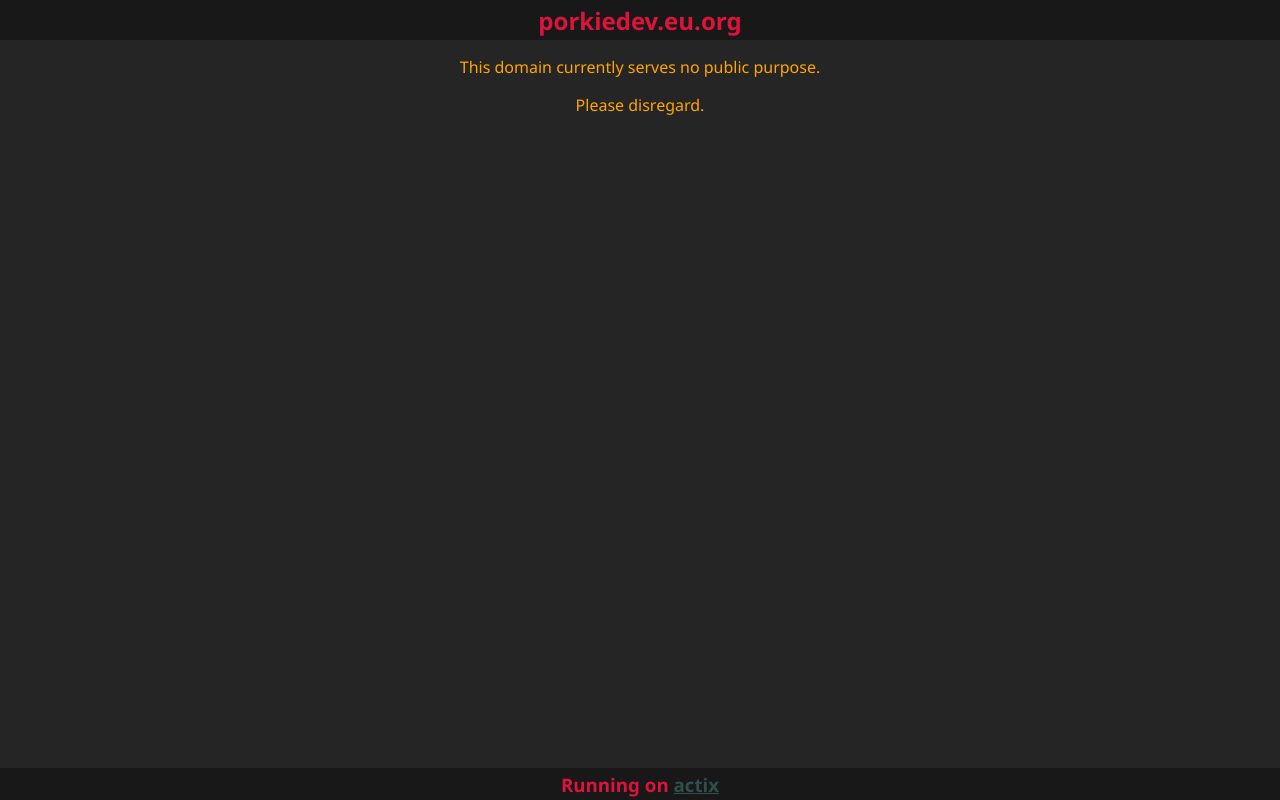
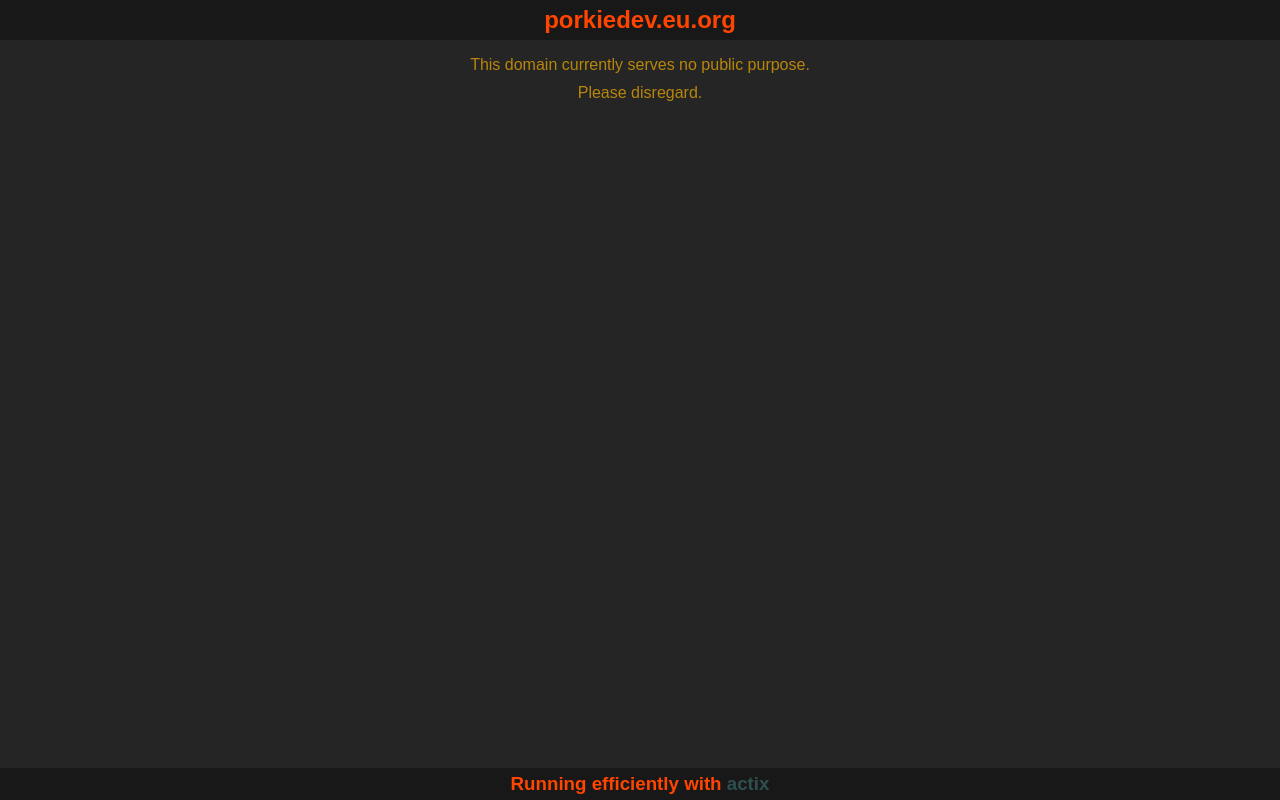
Before and after one commit to porkiedev/porkiedev-domain-website, a plain HTML site: page files/index.html in a window 1280 px wide. Drawn offline with Linux system fonts and the light colour scheme.

Commit message:
Code cleanup and color scheme change
Changed some colors and text.
Also modified CSS to be a little more compatible for fun.

```diff
--- a/files/index.html
+++ b/files/index.html
@@ -10,16 +10,18 @@
 
 <body>
 
-    <header class="main_header">
+    <header class="main-header">
         <h2>porkiedev.eu.org</h2>
     </header>
 
 
-    <p>This domain currently serves no public purpose.</p>
-    <p>Please disregard.</p>
+    <div style="text-align: center;">
+        <p style="margin-bottom: 10px;">This domain currently serves no public purpose.</p>
+        <p style="margin-top: 0px;">Please disregard.</p>
+    </div>
 
     <footer class="main-footer">
-        <h3 id="fl">Running on <a href="https://actix.rs/">actix</a></h3>
+        <h3>Running efficiently with <a id="actix-hyperlink" href="https://actix.rs/" target="_blank">actix</a></h3>
     </footer>
 
 </body>
--- a/files/static/stylesheet.css
+++ b/files/static/stylesheet.css
@@ -3,52 +3,45 @@
     height: 100%;
     margin: 0px;
     padding: 0px;
-    /* background-color: #222222; */
     background-color: #252525;
-    color: crimson;
-    text-align: center;
+    color: darkgoldenrod;
 
     padding-top: 2.5rem;
+    padding-bottom: 2rem;
 
-    font-family: 'Segoe UI', Tahoma, Geneva, Verdana, sans-serif;
+    font-family: Arial;
 }
 
 
-/* Text colors */
-p {
-    color: orange;
+/* Colored Hyperlinks */
+#actix-hyperlink {
+    color: darkslategray;
+    text-decoration: none;
 }
-
-
-/* Hyperlinks */
-a {
+#actix-hyperlink:hover {
     color: darkslategray;
+    text-decoration: underline;
 }
 
 
 /* Header and footer */
-.main_header {
+.main-header, .main-footer {
     background-color: #181818;
+    color: orangered;
     width: 100%;
-    height: 2.5rem;
-    position: absolute;
-    top: 0;
+    position: fixed;
 
     display: flex;
-
     align-items: center;
     justify-content: space-around;
 }
 
+.main-header {
+    height: 2.5rem;
+    top: 0;
+}
+
 .main-footer {
-    background-color: #181818;
-    width: 100%;
     height: 2rem;
-    position: absolute;
     bottom: 0;
-
-    display: flex;
-
-    align-items: center;
-    justify-content: space-around;
 }
```
Also changed, not shown: 1 other file.
